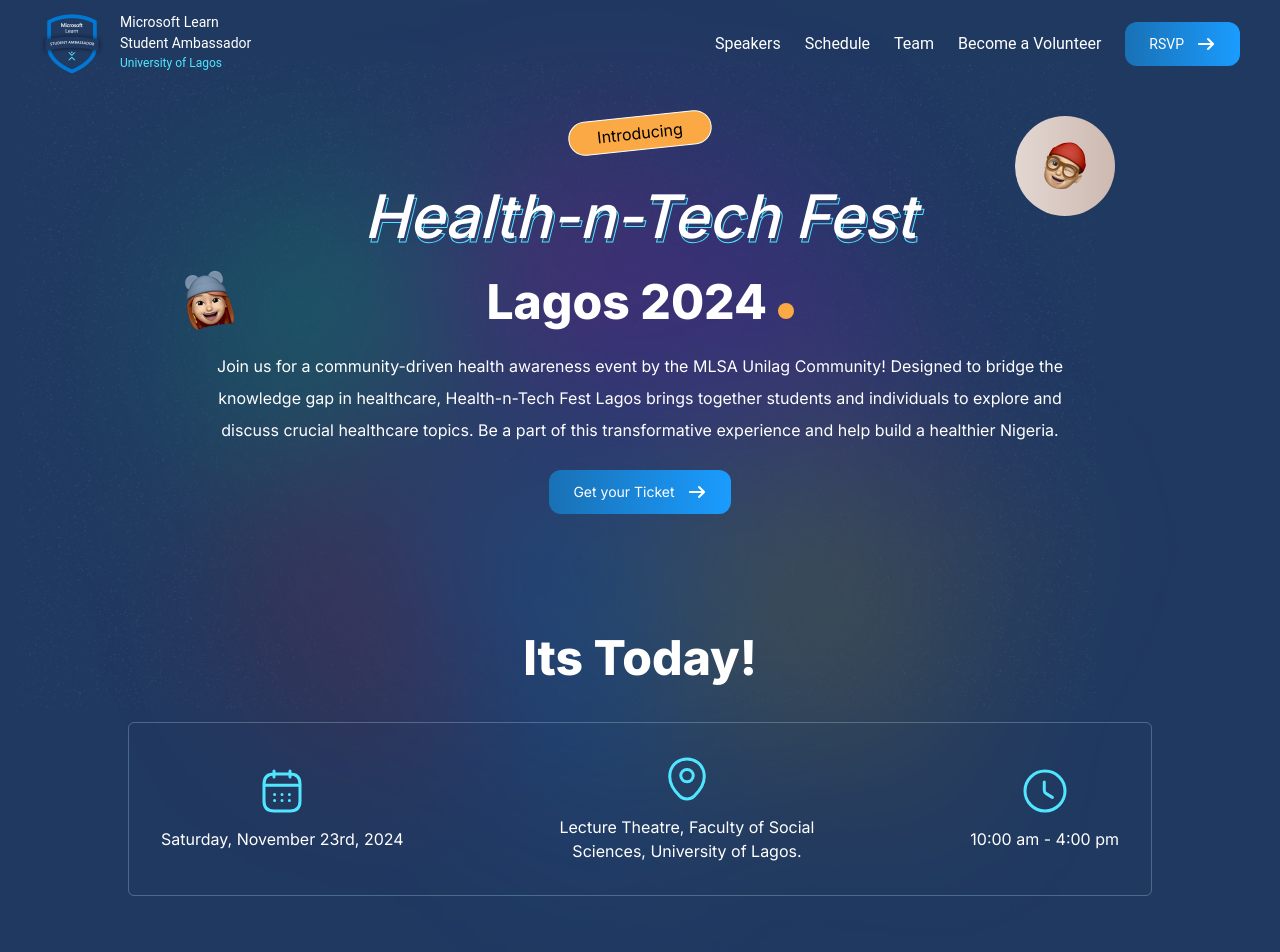
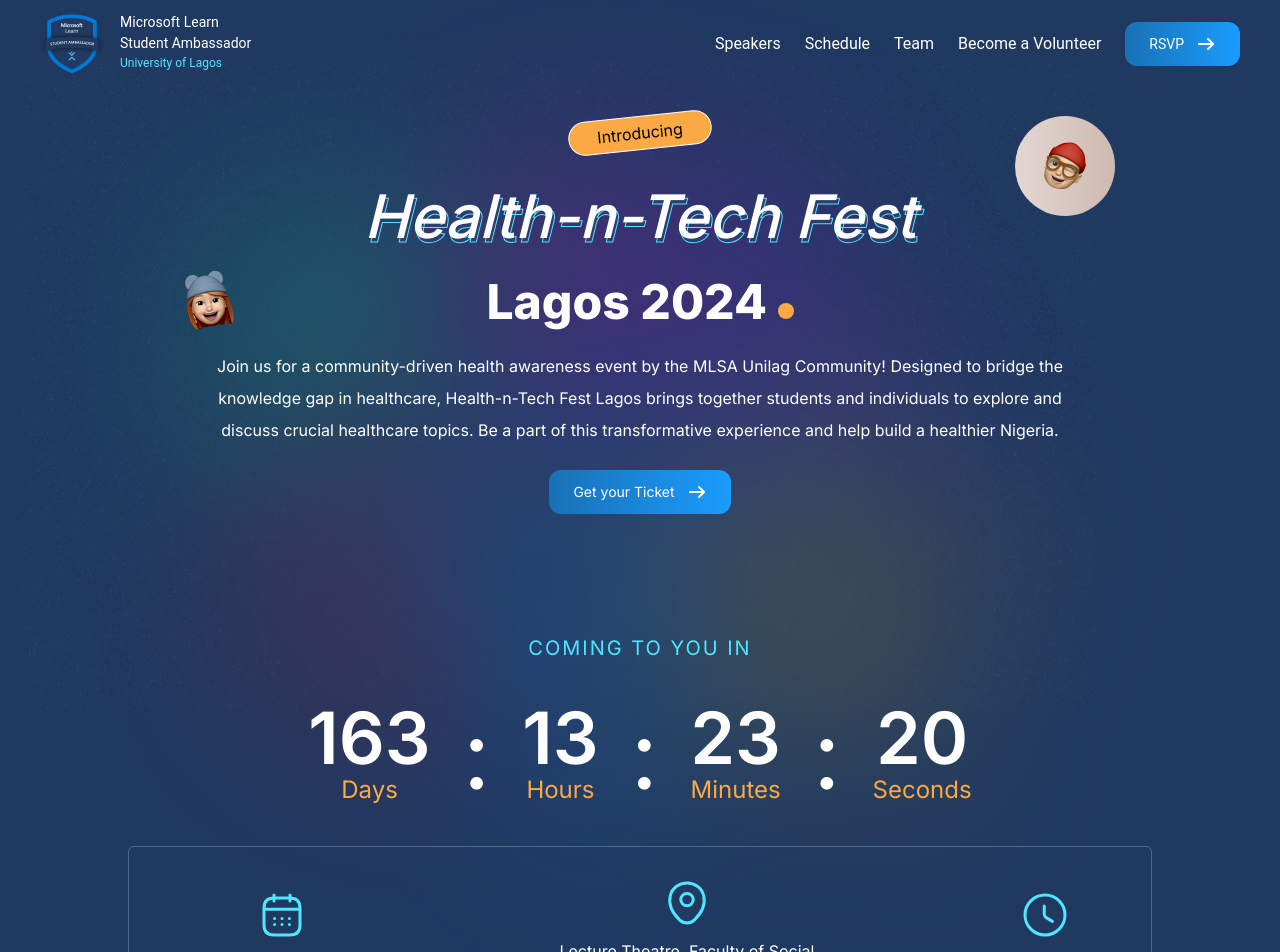
Before and after one commit to MLSA-UNILAG/health_n_tech-fest, a Next.js app: page / in a window 1280 px wide. Shown: the top 952 px of the page. Built offline with nearby package versions, Linux system fonts and the light colour scheme.

Commit message:
chore: countdown timer cleanup

```diff
--- a/components/ui/Countdown/index.jsx
+++ b/components/ui/Countdown/index.jsx
@@ -2,45 +2,18 @@
 // components/CountdownTimer.js
 import { useState, useEffect } from 'react';
 
-export const Countdown = () => {
-    return (
-        <div className="text-center my-4">
-            <p className="text-lightBlue text-xl">COMING TO YOU IN</p>
-            <div className="flex flex-row my-6 gap-8 items-center justify-center align-middle">
-                <div>
-                    <p className="text-white text-7xl font-extrabold">23</p>
-                    <p className="text-yellow">Days</p>
-                </div>
-
-                <p className="text-8xl text-white">:</p>
-                <div>
-                    <p className="text-white text-7xl font-extrabold">13</p>
-                    <p className="text-yellow">Hours</p>
-                </div>
-                <p className="text-8xl text-white">:</p>
-
-                <div>
-                    <p className="text-white text-7xl font-extrabold">14</p>
-                    <p className="text-yellow">Minutes</p>
-                </div>
-                <p className="text-8xl text-white">:</p>
-
-                <div>
-                    <p className="text-white text-7xl font-extrabold">5</p>
-                    <p className="text-yellow">Seconds</p>
-                </div>
-            </div>
-        </div>
-    )
-}
-
 
 const CountdownTimer = ({ targetDate }) => {
-    let diff;
+    const [timeLeft, setTimeLeft] = useState({});
+    const [diff, setDiff] = useState(0);
+
+    const formatTime = (time) => {
+        return String(time).padStart(2, '0');
+    };
 
     const calculateTimeLeft = () => {
         const difference = new Date(targetDate) - new Date();
-        diff = difference;
+        setDiff(difference);
         let timeLeft = {};
 
         if (difference > 0) {
@@ -55,8 +28,6 @@
         return timeLeft;
     };
 
-    const [timeLeft, setTimeLeft] = useState({});
-
     useEffect(() => {
         setTimeLeft(calculateTimeLeft());
         const timer = setInterval(() => {
@@ -68,30 +39,30 @@
 
     const timerComponents = [];
     timerComponents.push(
-        <div className="text-center my-4">
+        <div key={1} className="text-center my-4">
             <p className="text-lightBlue text-xl tracking-widest">COMING TO YOU IN</p>
-            <div className="flex flex-row my-10 gap-8 items-center justify-center align-middle">
+            <div className="flex flex-row my-10 gap-3 md:gap-8 items-center justify-center align-middle">
                 <div>
-                    <p className="text-white text-7xl font-extrabold">{timeLeft['days']}</p>
-                    <p className="text-yellow">Days</p>
+                    <p className="text-white text-3xl xs:text-5xl md:text-7xl font-semibold">{formatTime(timeLeft['days'])}</p>
+                    <p className="text-yellow text-sm md:text-2xl">Days</p>
                 </div>
 
-                <p className="text-8xl text-white">:</p>
+                <p className="text-2xl md:text-8xl text-white">:</p>
                 <div>
-                    <p className="text-white text-7xl font-extrabold">{timeLeft['hours']}</p>
-                    <p className="text-yellow">Hours</p>
+                    <p className="text-white text-3xl xs:text-5xl md:text-7xl font-semibold">{formatTime(timeLeft['hours'])}</p>
+                    <p className="text-yellow text-sm md:text-2xl">Hours</p>
                 </div>
-                <p className="text-8xl text-white">:</p>
+                <p className="text-2xl md:text-8xl text-white">:</p>
 
                 <div>
-                    <p className="text-white text-7xl font-extrabold">{timeLeft['minutes']}</p>
-                    <p className="text-yellow">Minutes</p>
+                    <p className="text-white text-3xl xs:text-5xl md:text-7xl font-semibold">{formatTime(timeLeft['minutes'])}</p>
+                    <p className="text-yellow text-sm md:text-2xl">Minutes</p>
                 </div>
-                <p className="text-8xl text-white">:</p>
+                <p className="text-2xl md:text-8xl text-white">:</p>
 
                 <div>
-                    <p className="text-white text-7xl font-extrabold">{timeLeft['seconds']}</p>
-                    <p className="text-yellow">Seconds</p>
+                    <p className="text-white text-3xl xs:text-5xl md:text-7xl font-semibold">{formatTime(timeLeft['seconds'])}</p>
+                    <p className="text-yellow text-sm md:text-2xl">Seconds</p>
                 </div>
             </div>
         </div>
```
